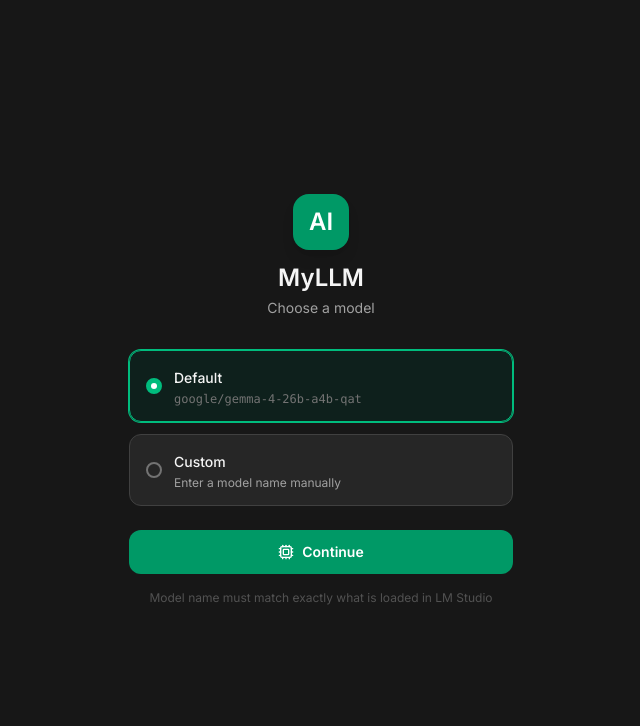
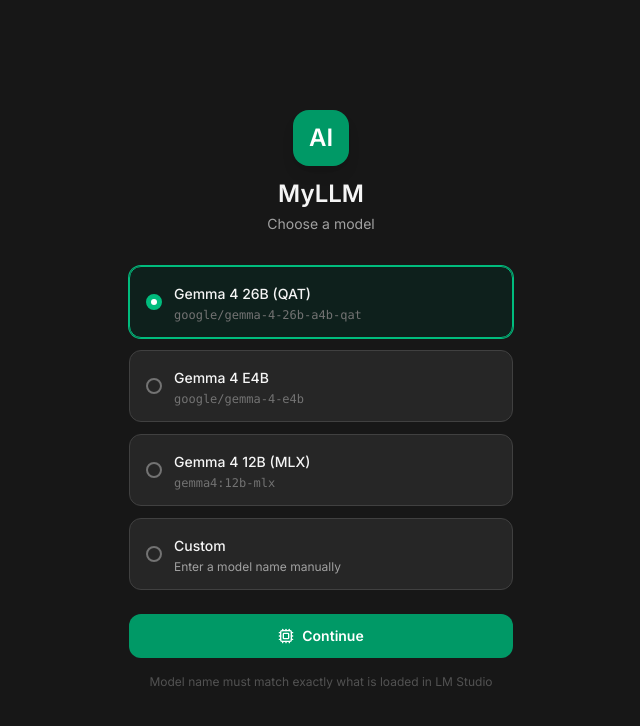
Before and after one commit to sshubhamk1/myLLM, a React (Vite) app: page / in a window 1280 px wide. Both pictures are taken after a click on the button "Connect". Shown: the top 726 px of the page, without its empty margins (319-959 px from the left). Built offline with nearby package versions, Linux system fonts and the light colour scheme.

Commit message:
LLM moved to HTTPS along with more LLM Models
Signed-off-by: Shubham Kumar <sshubhamk1@hotmail.com>

```diff
--- a/src/components/BackendSelector.tsx
+++ b/src/components/BackendSelector.tsx
@@ -23,7 +23,7 @@
     id: 'local',
     label: 'Local Network',
     description: 'mDNS hostname',
-    url: 'http://shubhapp.local:1234',
+    url: 'https://shubhapp.local',
   },
   {
     id: 'custom',
--- a/src/components/ModelSelector.tsx
+++ b/src/components/ModelSelector.tsx
@@ -1,19 +1,35 @@
 import { useState } from 'react'
 import { Cpu } from 'lucide-react'
-import { DEFAULT_MODEL } from '@/config/api'
 import { cn } from '@/lib/utils'
 
-type OptionId = 'default' | 'custom'
+type OptionId = 'gemma4-26b' | 'gemma4-e4b' | 'gemma4-12b-mlx' | 'custom'
+
+interface Option {
+  id: OptionId
+  label: string
+  model?: string
+}
+
+const OPTIONS: Option[] = [
+  { id: 'gemma4-26b',    label: 'Gemma 4 26B (QAT)',  model: 'google/gemma-4-26b-a4b-qat' },
+  { id: 'gemma4-e4b',    label: 'Gemma 4 E4B',        model: 'google/gemma-4-e4b' },
+  { id: 'gemma4-12b-mlx', label: 'Gemma 4 12B (MLX)', model: 'gemma4:12b-mlx' },
+  { id: 'custom',        label: 'Custom' },
+]
 
 interface Props {
   onSelect: (model: string) => void
 }
 
 export default function ModelSelector({ onSelect }: Props) {
-  const [selected, setSelected] = useState<OptionId>('default')
+  const [selected, setSelected] = useState<OptionId>('gemma4-26b')
   const [customModel, setCustomModel] = useState('')
 
-  const resolvedModel = selected === 'custom' ? customModel.trim() : DEFAULT_MODEL
+  const resolvedModel =
+    selected === 'custom'
+      ? customModel.trim()
+      : OPTIONS.find(o => o.id === selected)!.model!
+
   const canConnect = selected !== 'custom' || customModel.trim().length > 0
 
   const handleConnect = () => {
@@ -34,12 +50,13 @@
       </div>
 
       <div className="w-full max-w-sm space-y-3">
-        {/* Default option */}
+        {OPTIONS.map(opt => (
           <button
-          onClick={() => setSelected('default')}
+            key={opt.id}
+            onClick={() => setSelected(opt.id)}
             className={cn(
               'w-full rounded-xl border px-4 py-3.5 text-left transition-all duration-150',
-            selected === 'default'
+              selected === opt.id
                 ? 'border-emerald-500 bg-emerald-950/40 ring-1 ring-emerald-500'
                 : 'border-neutral-700 bg-neutral-800 hover:border-neutral-600',
             )}
@@ -47,49 +64,26 @@
             <div className="flex items-center gap-3">
               <div className={cn(
                 'flex h-4 w-4 flex-shrink-0 items-center justify-center rounded-full border-2 transition-colors',
-              selected === 'default'
+                selected === opt.id
                   ? 'border-emerald-500 bg-emerald-500'
                   : 'border-neutral-500',
               )}>
-              {selected === 'default' && (
+                {selected === opt.id && (
                   <div className="h-1.5 w-1.5 rounded-full bg-white" />
                 )}
               </div>
               <div className="min-w-0 flex-1">
-              <span className="text-sm font-medium text-neutral-100">Default</span>
-              <p className="mt-0.5 truncate font-mono text-xs text-neutral-500">{DEFAULT_MODEL}</p>
-            </div>
-          </div>
-        </button>
-
-        {/* Custom option */}
-        <button
-          onClick={() => setSelected('custom')}
-          className={cn(
-            'w-full rounded-xl border px-4 py-3.5 text-left transition-all duration-150',
-            selected === 'custom'
-              ? 'border-emerald-500 bg-emerald-950/40 ring-1 ring-emerald-500'
-              : 'border-neutral-700 bg-neutral-800 hover:border-neutral-600',
+                <span className="text-sm font-medium text-neutral-100">{opt.label}</span>
+                {opt.model && (
+                  <p className="mt-0.5 truncate font-mono text-xs text-neutral-500">{opt.model}</p>
                 )}
-        >
-          <div className="flex items-center gap-3">
-            <div className={cn(
-              'flex h-4 w-4 flex-shrink-0 items-center justify-center rounded-full border-2 transition-colors',
-              selected === 'custom'
-                ? 'border-emerald-500 bg-emerald-500'
-                : 'border-neutral-500',
-            )}>
-              {selected === 'custom' && (
-                <div className="h-1.5 w-1.5 rounded-full bg-white" />
+                {opt.id === 'custom' && !opt.model && (
+                  <p className="mt-0.5 text-xs text-neutral-400">Enter a model name manually</p>
                 )}
-            </div>
-            <div className="min-w-0 flex-1">
-              <span className="text-sm font-medium text-neutral-100">Custom</span>
-              <p className="mt-0.5 text-xs text-neutral-400">Enter a model name manually</p>
               </div>
             </div>
 
-          {selected === 'custom' && (
+            {opt.id === 'custom' && selected === 'custom' && (
               <div className="mt-3" onClick={e => e.stopPropagation()}>
                 <input
                   type="text"
@@ -107,6 +101,7 @@
               </div>
             )}
           </button>
+        ))}
       </div>
 
       <div className="mt-6 w-full max-w-sm">
```
Lines whose indentation alone changed are shown as unchanged.
